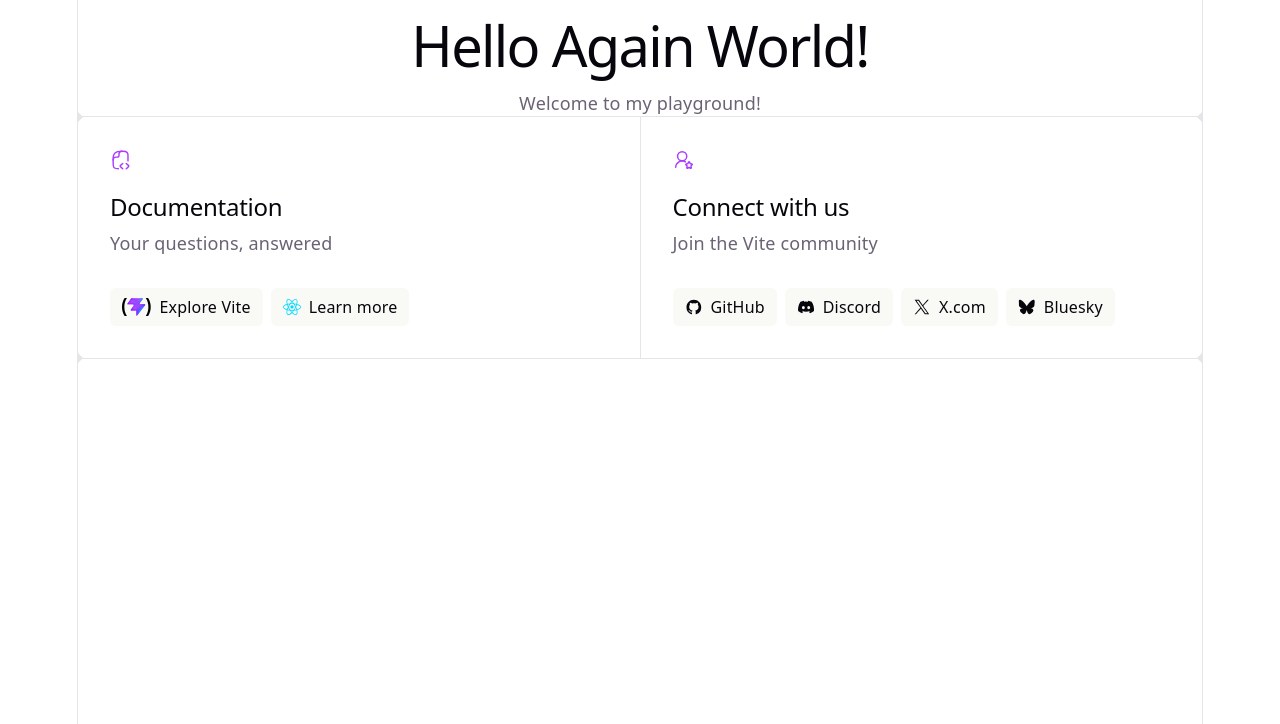
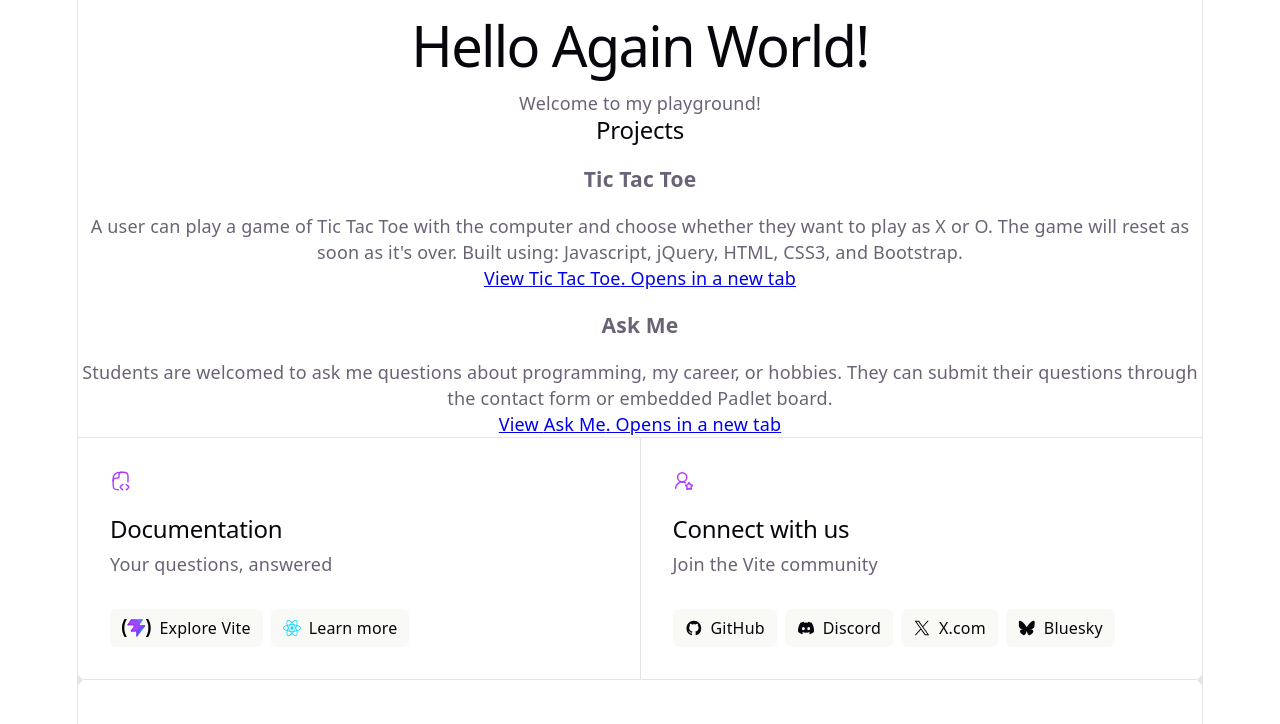
Before and after one commit to maribelduran/personal-portfolio-v3, a React (Vite) app: page / in a window 1280 px wide. Shown: the top 724 px of the page. Built offline with nearby package versions, Linux system fonts and the light colour scheme.

Commit message:
Add reusable project cards.

```diff
--- a/src/App.tsx
+++ b/src/App.tsx
@@ -2,13 +2,20 @@ import reactLogo from './assets/react.svg'
 import viteLogo from './assets/vite.svg'
 import './App.css'
 import Hero from "./components/hero";
+import ProjectCard from './components/ProjectCard';
 
 function App() {
   return (
     <>
       <Hero heading="Hello Again World!" intro="Welcome to my playground!" />
 
-      <div className="ticks"></div>
+      <section id="projects">
+        <h2>Projects</h2>
+        <div >
+          <ProjectCard title="Tic Tac Toe" description="A user can play a game of Tic Tac Toe with the computer and choose whether they want to play as X or O. The game will reset as soon as it's over. Built using: Javascript, jQuery, HTML, CSS3, and Bootstrap." href="https://maribelduran.github.io/tic-tac-toe/" />
+          <ProjectCard title="Ask Me" description="Students are welcomed to ask me questions about programming, my career, or hobbies. They can submit their questions through the contact form or embedded Padlet board." href="https://maribelduran.github.io/ask-me/" />
+        </div>
+      </section>
 
       <section id="next-steps">
         <div id="docs">
--- /dev/null
+++ b/src/components/ProjectCard.tsx
@@ -0,0 +1,18 @@
+const ProjectCard = ({ title, description, href }: { title: string; description: string; href: string }) => {
+    return (
+
+        <article>
+            <h3>{title}</h3>
+            <p>
+                {description}
+            </p>
+            <a
+                href={href}
+                target="_blank"
+            >View {title}. Opens in a new tab</a>
+        </article>
+
+    );
+};
+
+export default ProjectCard;
```
